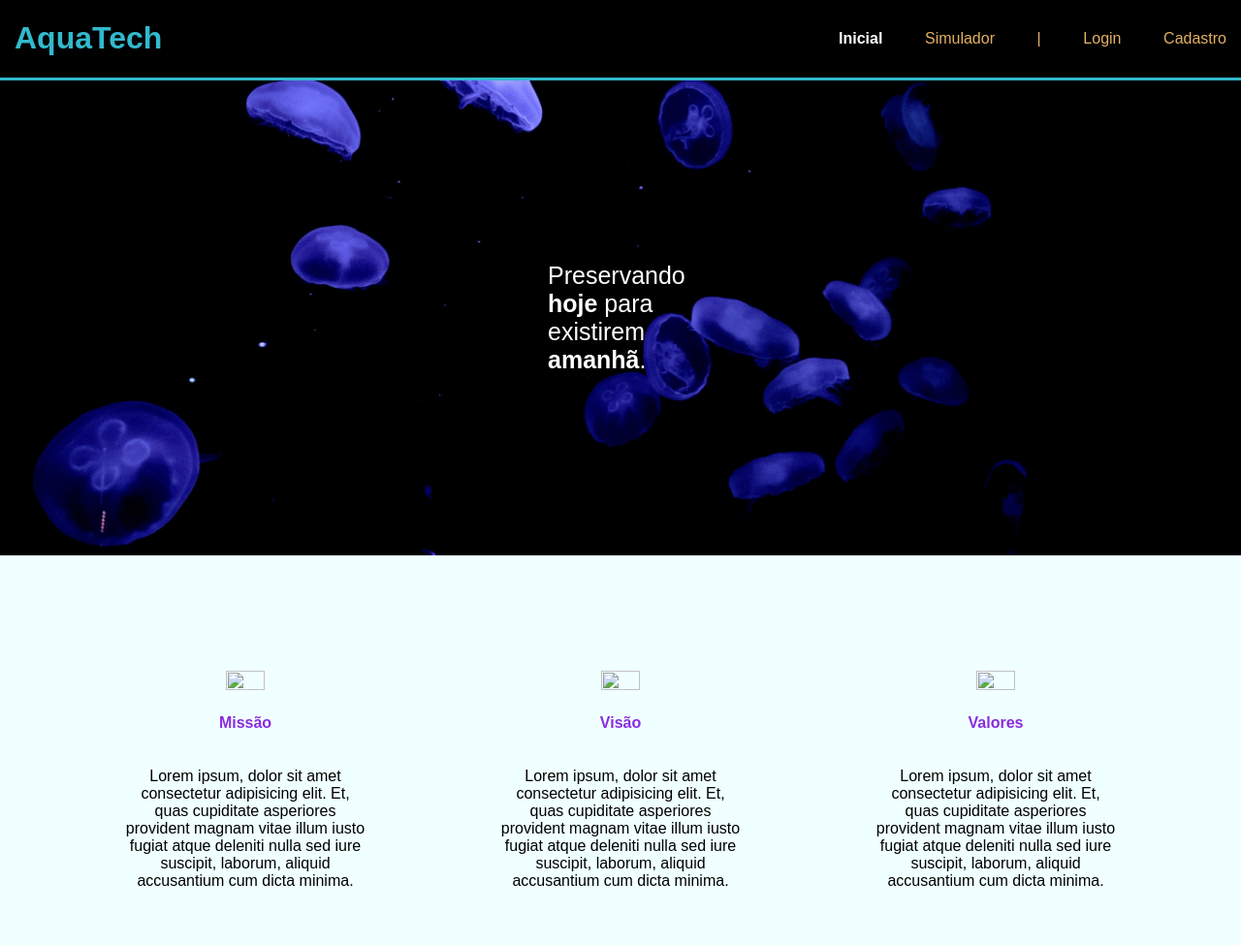
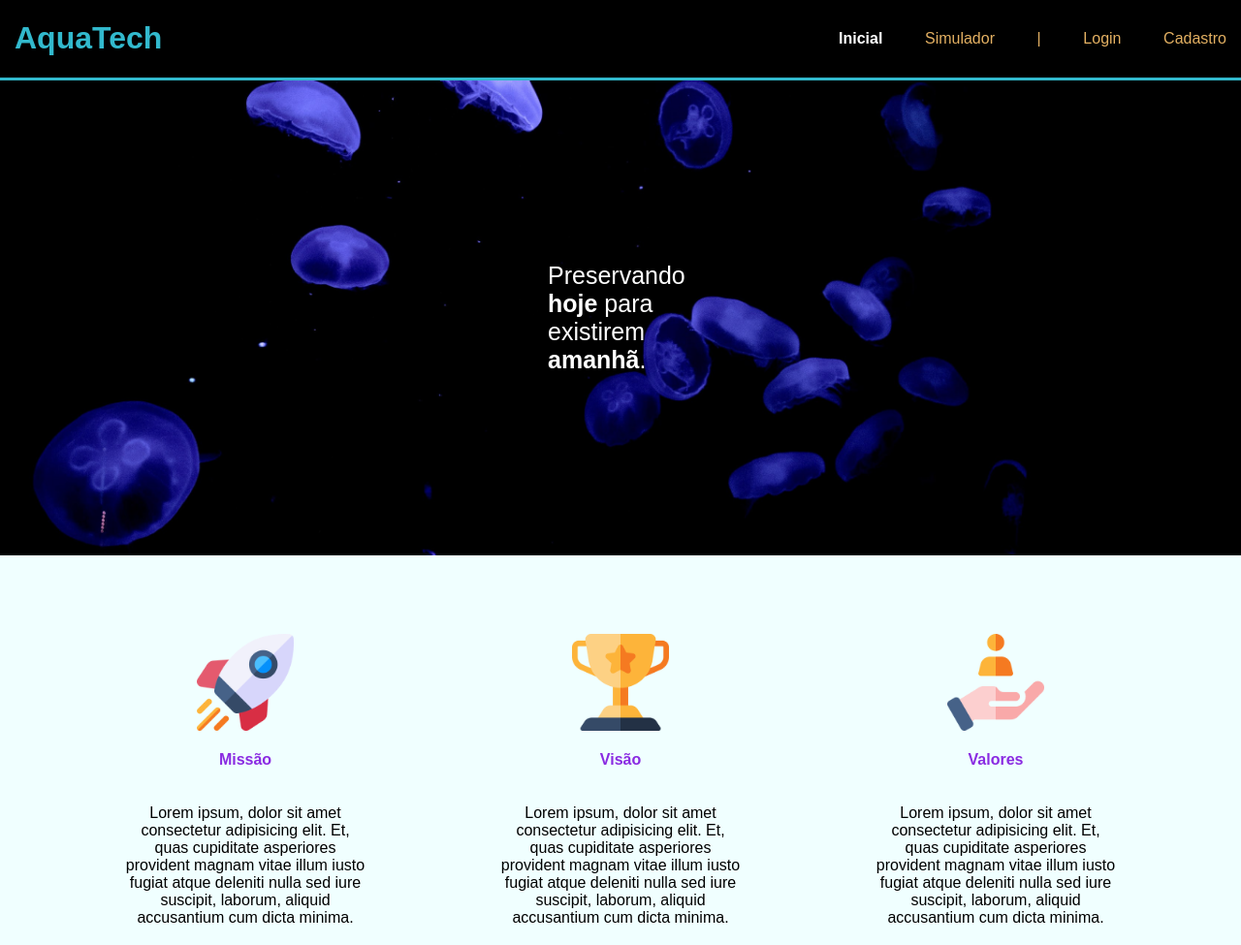
Before and after one commit to Alexandr3Donisete/aquatech-index, a plain HTML site: page index.html in a window 1280 px wide. Shown: the top 975 px of the page at 97% size. Drawn offline with Linux system fonts and the light colour scheme.

Commit message:
Fix Images

```diff
--- a/index.html
+++ b/index.html
@@ -45,21 +45,21 @@
     <div class="container">
       <div class="boxes">
         <div class="box">
-            <img src="../public/assets/imgs/missao.png">
+          <img src="assets/imgs/missao.png">
           <h4>Missão</h4>
           <p>Lorem ipsum, dolor sit amet consectetur adipisicing elit. Et, quas cupiditate asperiores provident magnam
             vitae illum iusto fugiat atque deleniti nulla sed iure suscipit, laborum, aliquid accusantium cum dicta
             minima.</p>
         </div>
         <div class="box">
-            <img src="../public/assets/imgs/visao.png">
+          <img src="assets/imgs/visao.png">
           <h4>Visão</h4>
           <p>Lorem ipsum, dolor sit amet consectetur adipisicing elit. Et, quas cupiditate asperiores provident magnam
             vitae illum iusto fugiat atque deleniti nulla sed iure suscipit, laborum, aliquid accusantium cum dicta
             minima.</p>
         </div>
         <div class="box">
-            <img src="../public/assets/imgs/valores.png">
+          <img src="assets/imgs/valores.png">
           <h4>Valores</h4>
           <p>Lorem ipsum, dolor sit amet consectetur adipisicing elit. Et, quas cupiditate asperiores provident magnam
             vitae illum iusto fugiat atque deleniti nulla sed iure suscipit, laborum, aliquid accusantium cum dicta
```
Lines whose indentation alone changed are shown as unchanged.
